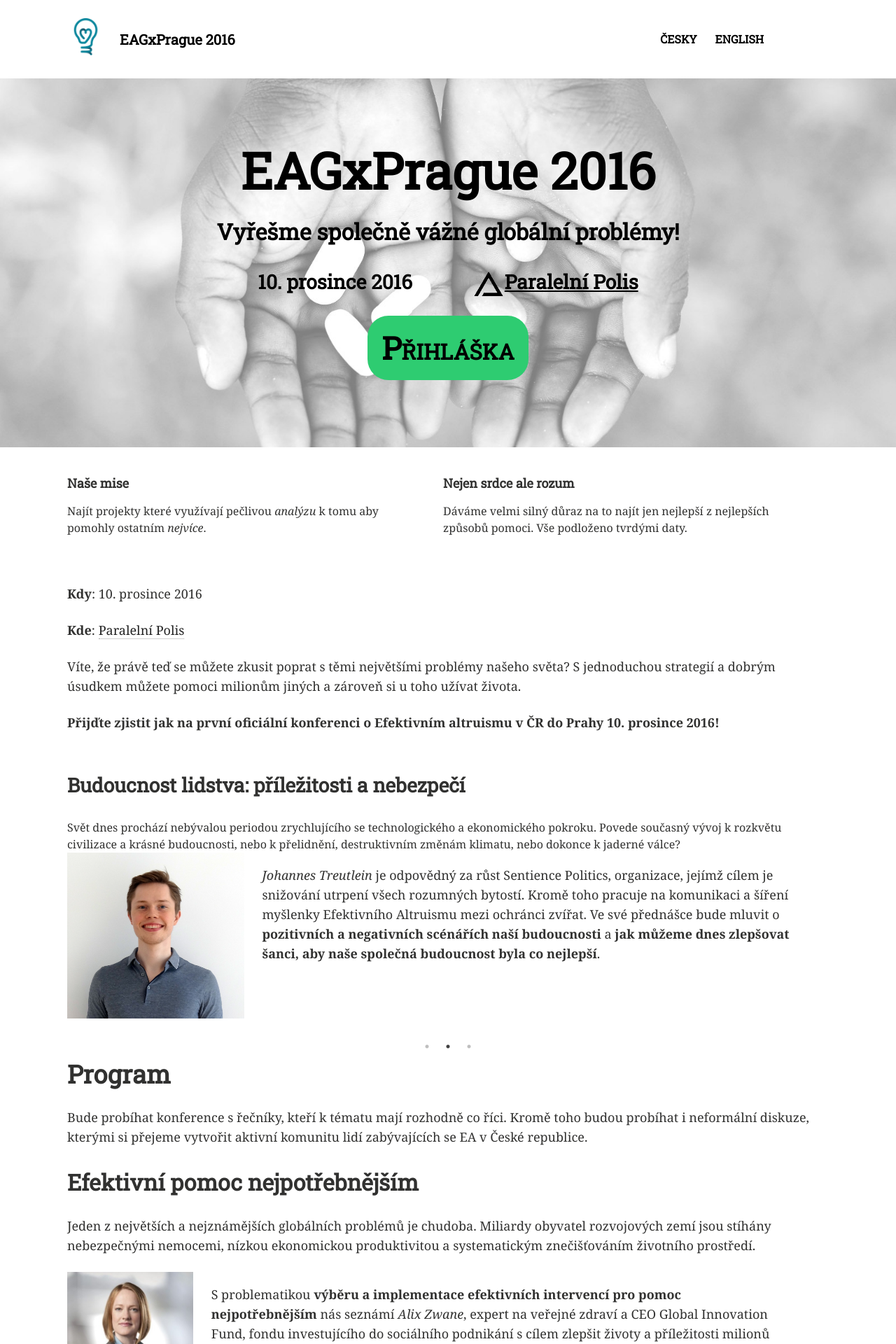
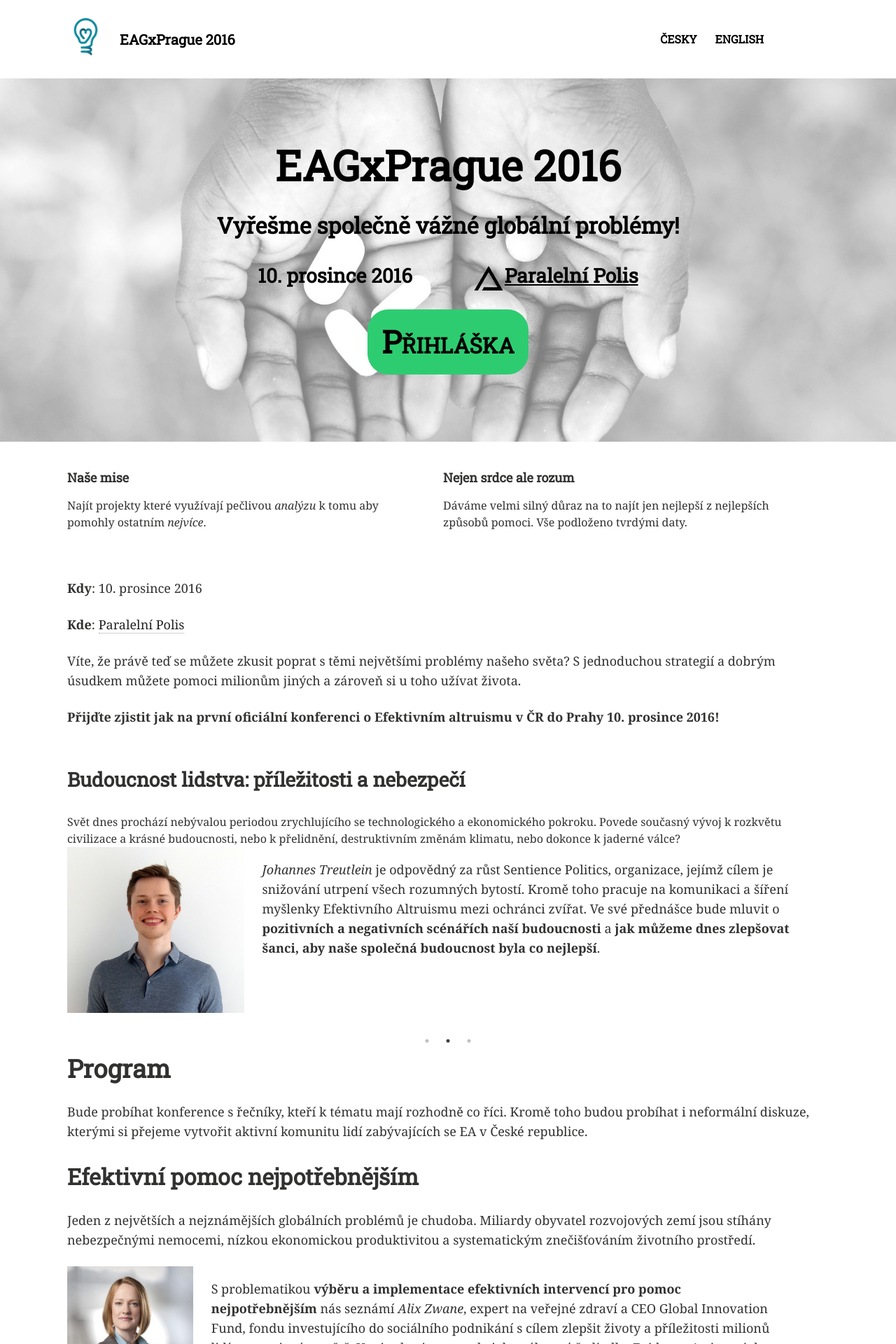
Before and after one commit to ea-czech-republic/eagxprague.org, a Jekyll site: the page built from index.md, in a window 1280 px wide. Shown: the top 1920 px of the page at 70% size. Built offline with Jekyll 4.4.1, drawn with Linux system fonts in a browser that asks for light colours; nearby versions of some CDN libraries.

Commit message:
Smaller headers

```diff
--- a/_sass/_layout.scss
+++ b/_sass/_layout.scss
@@ -258,12 +258,12 @@
 		padding: 3em;
 	}
 	h1 {
-		@include font-size(48);
+		@include font-size(32);
 		@include media($medium) {
-			@include font-size(60);
+			@include font-size(48);
 		}
 		@include media($large) {
-			@include font-size(72);
+			@include font-size(60);
 		}
 	}
 	h2 {
```
